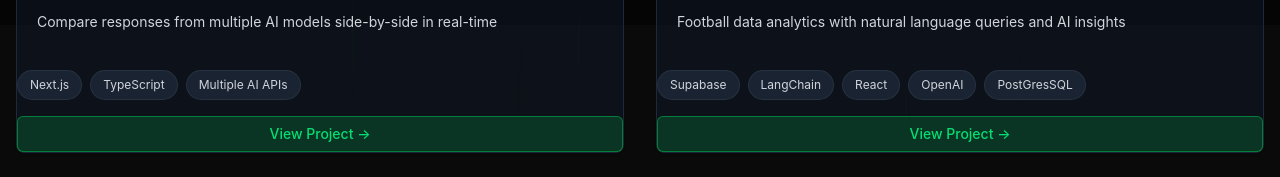
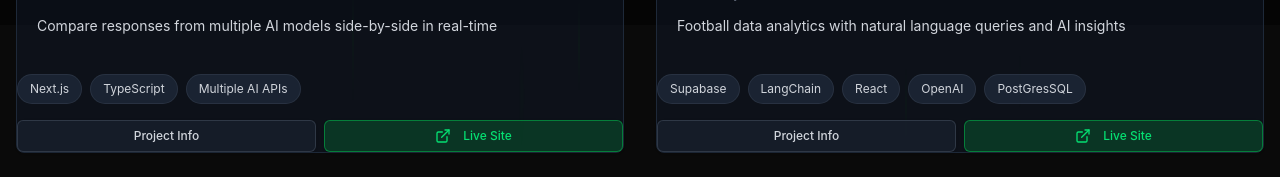
Before and after one commit to ThomasJButler/MasteringAICoursePortfolio, a Next.js app in the folder apps/dashboard/: page / in a window 1280 px wide. Shown: the part 775-952 px from the top of the page. Built offline with nearby package versions, Linux system fonts and the light colour scheme.

Commit message:
Sorted Page Routing for Projects

```diff
--- a/apps/dashboard/src/app/page.tsx
+++ b/apps/dashboard/src/app/page.tsx
@@ -163,6 +163,7 @@ interface Project {
   eta?: string;
   githubUrl?: string;
   image?: string;
+  demo?: string;
 }
 
 const mainProjects: Project[] = [
@@ -174,6 +175,7 @@ const mainProjects: Project[] = [
     status: "completed",
     techStack: ["Next.js", "TypeScript", "Multiple AI APIs"],
     image: "https://res.cloudinary.com/depqttzlt/image/upload/v1754529216/aicomparison_xoherd.png",
+    demo: "https://ai-comparison-showcase.vercel.app",
   },
   {
     id: "sql-ball",
@@ -183,6 +185,7 @@ const mainProjects: Project[] = [
     status: "completed",
     techStack: ["Supabase", "LangChain", "React", 'OpenAI', 'PostGresSQL'],
     image: "https://res.cloudinary.com/depqttzlt/image/upload/v1758053629/generatedsql_yclpkb.png",
+    demo: "https://sql-ball.vercel.app/",
   },
 ];
 
--- a/apps/dashboard/src/app/projects/[id]/page.tsx
+++ b/apps/dashboard/src/app/projects/[id]/page.tsx
@@ -356,7 +356,33 @@ export default function ProjectDetailPage() {
               {project.status === "in-progress" ? "In Progress" : project.status === "completed" ? "Completed" : "Upcoming"}
             </span>
           </div>
-          <p className="text-xl text-gray-400 hover:text-gray-300 transition-colors duration-200">{project.week}</p>
+          <p className="text-xl text-gray-400 hover:text-gray-300 transition-colors duration-200 mb-6">{project.week}</p>
+
+          {/* Quick Action Buttons */}
+          <div className="flex gap-4 mb-6">
+            {project.github && (
+              <Button
+                asChild
+                className="bg-gray-800 hover:bg-gray-700 text-white border border-gray-600 transition-all duration-300 hover:scale-105 hover:shadow-lg hover:shadow-gray-500/20"
+              >
+                <Link href={project.github} target="_blank">
+                  <Github className="mr-2" size={20} />
+                  View on GitHub
+                </Link>
+              </Button>
+            )}
+            {project.demo && (
+              <Button
+                asChild
+                className="bg-green-500 hover:bg-green-600 text-black font-semibold transition-all duration-300 hover:scale-105 hover:shadow-lg hover:shadow-green-500/30"
+              >
+                <Link href={project.demo} target={project.demo === "/" ? "_self" : "_blank"}>
+                  <ExternalLink className="mr-2" size={20} />
+                  Live Demo
+                </Link>
+              </Button>
+            )}
+          </div>
         </div>
 
         {/* Project Description */}
--- a/apps/dashboard/src/components/animations/AnimatedProjectCard.tsx
+++ b/apps/dashboard/src/components/animations/AnimatedProjectCard.tsx
@@ -3,6 +3,7 @@
 import { useRef, useState, useEffect, useCallback } from "react";
 import { Button } from "@/components/ui/button";
 import Link from "next/link";
+import { ExternalLink } from "lucide-react";
 import { animate as anime, stagger } from 'animejs';
 import { animeEasings, durations } from "@/lib/easings";
 import { useIntersectionObserver } from "@/hooks/useIntersectionObserver";
@@ -20,6 +21,7 @@ interface Project {
   eta?: string;
   githubUrl?: string;
   image?: string;
+  demo?: string;
 }
 
 interface AnimatedProjectCardProps {
@@ -377,6 +379,29 @@ export default function AnimatedProjectCard({ project, index }: AnimatedProjectC
             ))}
           </div>
 
+          {/* Show dual buttons for AI Comparison and SQL-Ball */}
+          {(project.id === "ai-comparison-showcase" || project.id === "sql-ball") && project.demo ? (
+            <div className="grid grid-cols-2 gap-2">
+              <Link href={`/projects/${project.id}`}>
+                <Button
+                  size="sm"
+                  className="w-full bg-gray-800/50 hover:bg-gray-700/70 text-gray-300 border border-gray-600/50 transform-gpu font-medium text-xs"
+                >
+                  Project Info
+                </Button>
+              </Link>
+              <Link href={project.demo} target="_blank">
+                <Button
+                  ref={buttonRef}
+                  size="sm"
+                  className="w-full bg-green-500/20 hover:bg-green-500/30 text-green-400 border border-green-500/50 transform-gpu font-medium text-xs"
+                >
+                  <ExternalLink className="mr-1" size={14} />
+                  Live Site
+                </Button>
+              </Link>
+            </div>
+          ) : (
             <Link href={`/projects/${project.id}`}>
               <Button
                 ref={buttonRef}
@@ -386,6 +411,7 @@ export default function AnimatedProjectCard({ project, index }: AnimatedProjectC
                 View Project →
               </Button>
             </Link>
+          )}
         </div>
       </div>
     </div>
--- a/apps/dashboard/src/components/layout/Navigation.tsx
+++ b/apps/dashboard/src/components/layout/Navigation.tsx
@@ -2,6 +2,7 @@
 
 import { useEffect, useState } from "react";
 import Link from "next/link";
+import { usePathname } from "next/navigation";
 import { Menu, X, Github, Linkedin, ArrowUp, Globe } from "lucide-react";
 
 export default function Navigation() {
@@ -9,6 +10,7 @@ export default function Navigation() {
   const [activeSection, setActiveSection] = useState("hero");
   const [isMobileMenuOpen, setIsMobileMenuOpen] = useState(false);
   const [scrollProgress, setScrollProgress] = useState(0);
+  const pathname = usePathname();
 
   useEffect(() => {
     const handleScroll = () => {
@@ -20,7 +22,7 @@ export default function Navigation() {
       const progress = (scrollY / totalHeight) * 100;
       setScrollProgress(progress);
 
-      const sections = ["hero", "projects", "contest"];
+      const sections = ["hero", "projects"];
       const scrollPosition = scrollY + 100;
 
       for (const section of sections) {
@@ -39,10 +41,23 @@ export default function Navigation() {
     return () => window.removeEventListener("scroll", handleScroll);
   }, []);
 
-  const scrollToSection = (sectionId: string) => {
-    const element = document.getElementById(sectionId);
-    if (element) {
-      element.scrollIntoView({ behavior: "smooth" });
+  const handleNavigation = (sectionId: string) => {
+    const isHomePage = pathname === "/";
+
+    if (isHomePage) {
+      // On homepage, scroll to section
+      const element = document.getElementById(sectionId);
+      if (element) {
+        element.scrollIntoView({ behavior: "smooth" });
+        setIsMobileMenuOpen(false);
+      }
+    } else {
+      // On other pages, navigate to homepage with section anchor
+      if (sectionId === "hero") {
+        window.location.href = "/";
+      } else {
+        window.location.href = `/#${sectionId}`;
+      }
       setIsMobileMenuOpen(false);
     }
   };
@@ -50,7 +65,6 @@ export default function Navigation() {
   const navItems = [
     { id: "hero", label: "Home" },
     { id: "projects", label: "Projects" },
-    { id: "contest", label: "Contest" },
   ];
 
   return (
@@ -74,7 +88,7 @@ export default function Navigation() {
                 {navItems.map((item) => (
                   <button
                     key={item.id}
-                    onClick={() => scrollToSection(item.id)}
+                    onClick={() => handleNavigation(item.id)}
                     className={`text-sm font-medium transition-colors ${
                       activeSection === item.id
                         ? "text-green-400"
@@ -84,6 +98,12 @@ export default function Navigation() {
                     {item.label}
                   </button>
                 ))}
+                <Link
+                  href="/projects/sql-ball"
+                  className="text-sm font-medium text-gray-400 hover:text-green-400 transition-colors"
+                >
+                  Contest
+                </Link>
                 <Link
                   href="/projects/portfolio-dashboard"
                   className="text-sm font-medium text-gray-400 hover:text-green-400 transition-colors"
@@ -141,7 +161,7 @@ export default function Navigation() {
               {navItems.map((item) => (
                 <button
                   key={item.id}
-                  onClick={() => scrollToSection(item.id)}
+                  onClick={() => handleNavigation(item.id)}
                   className={`block text-lg font-medium transition-colors ${
                     activeSection === item.id
                       ? "text-green-400"
@@ -151,6 +171,13 @@ export default function Navigation() {
                   {item.label}
                 </button>
               ))}
+              <Link
+                href="/projects/sql-ball"
+                onClick={() => setIsMobileMenuOpen(false)}
+                className="block text-lg font-medium text-gray-400 hover:text-green-400 transition-colors"
+              >
+                Contest
+              </Link>
               <Link
                 href="/projects/portfolio-dashboard"
                 onClick={() => setIsMobileMenuOpen(false)}
```
Lines whose indentation alone changed are shown as unchanged.
